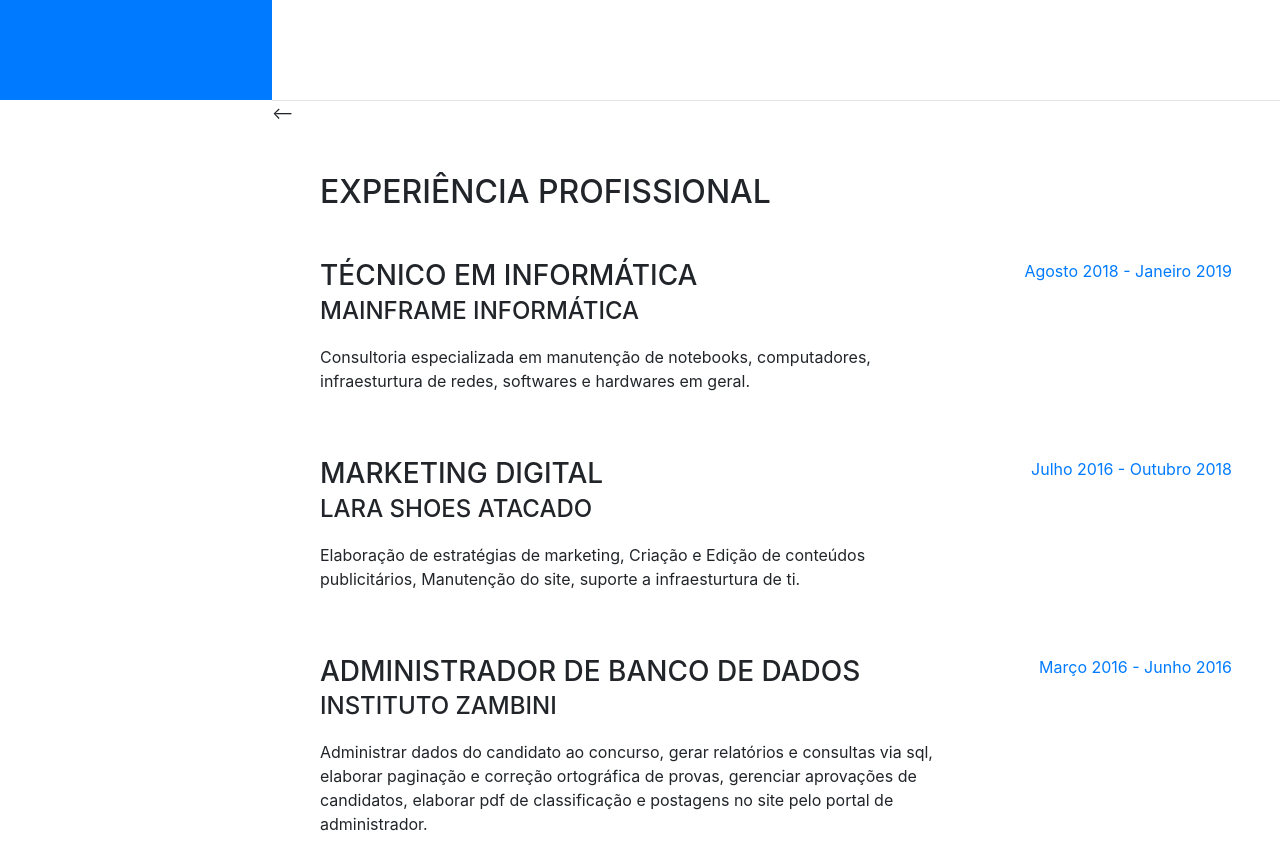
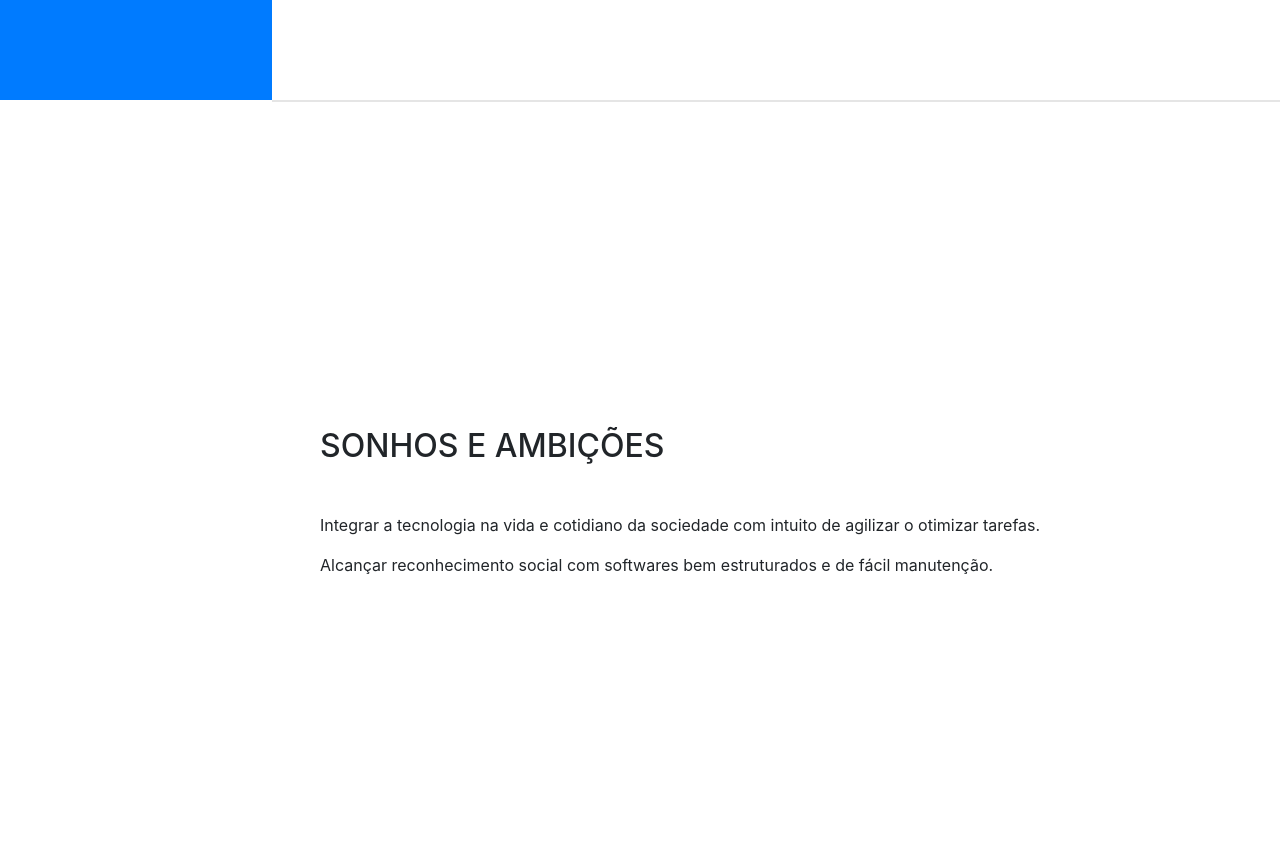
Before and after one commit to VictorsAlves/VictorsAlves.github.io, a website with bundled scripts: page index.html in a window 1280 px wide. Shown: the part 700-1555 px from the top of the page. Built offline with nearby package versions, Linux system fonts and the light colour scheme; a web font is replaced by a local one.

Commit message:
Construindo

```diff
--- a/index.html
+++ b/index.html
@@ -89,7 +89,7 @@
 
       <hr class="m-0">
 
-     <-- <section class="resume-section p-3 p-lg-5 d-flex flex-column" id="experience">
+     <!-- <section class="resume-section p-3 p-lg-5 d-flex flex-column" id="experience">
         <div class="my-auto">
           <h2 class="mb-5">Experiência Profissional</h2>
 
@@ -223,7 +223,7 @@
           </ul>
         </div>
       </section>
---!>
+-->
       <hr class="m-0">
 
       <section class="resume-section p-3 p-lg-5 d-flex flex-column" id="interests">
@@ -233,7 +233,7 @@
           <p class="mb-0">Alcançar reconhecimento social com softwares bem estruturados e de fácil manutenção.</p>
         </div>
       </section>
-<--
+<!--
       <hr class="m-0">
 
       <section class="resume-section p-3 p-lg-5 d-flex flex-column" id="awards">
@@ -258,7 +258,7 @@
             <li></ul>
         </div>
       </section>
---!>
+-->
     </div>
 
     <!-- Bootstrap core JavaScript -->
```
